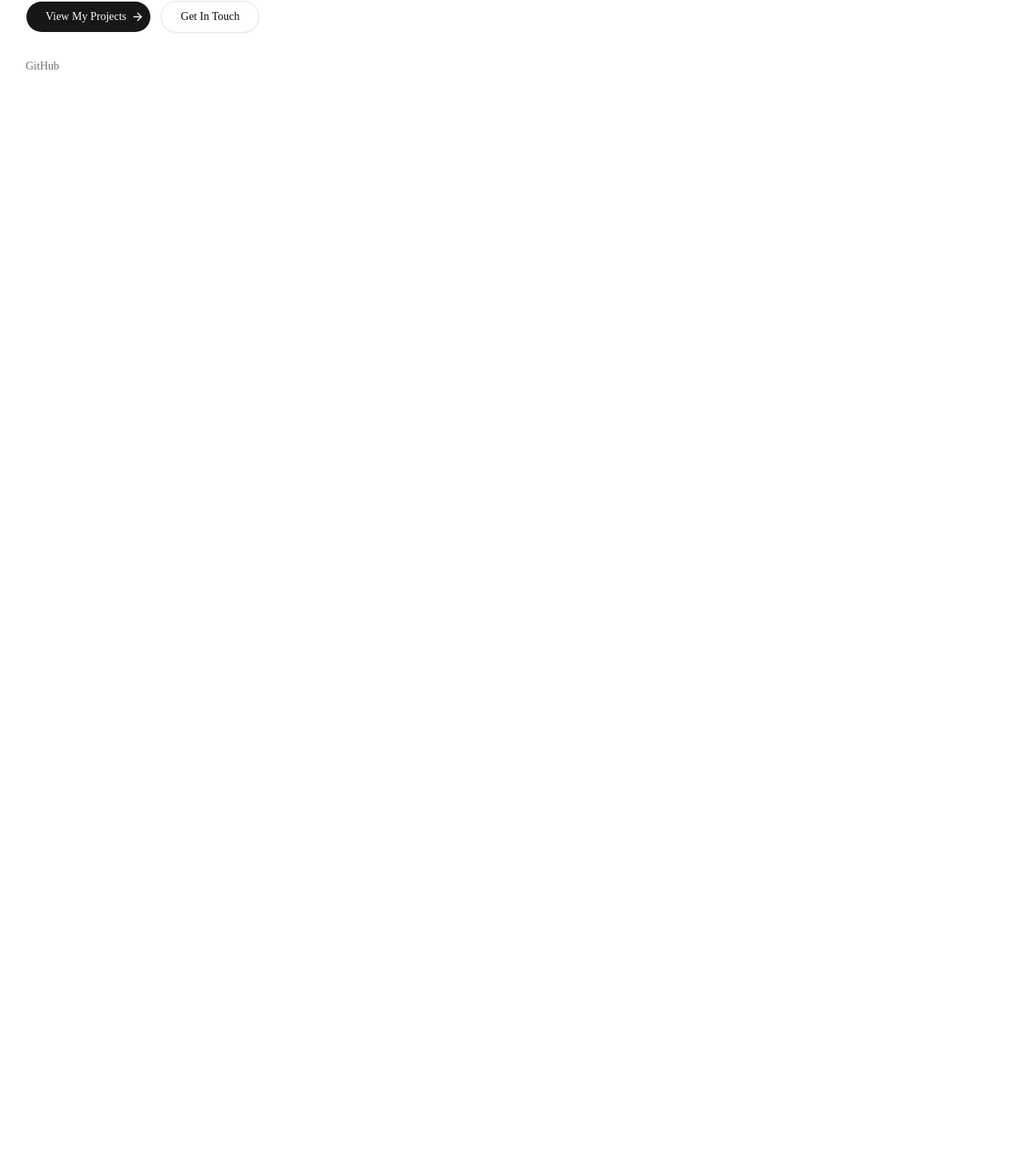
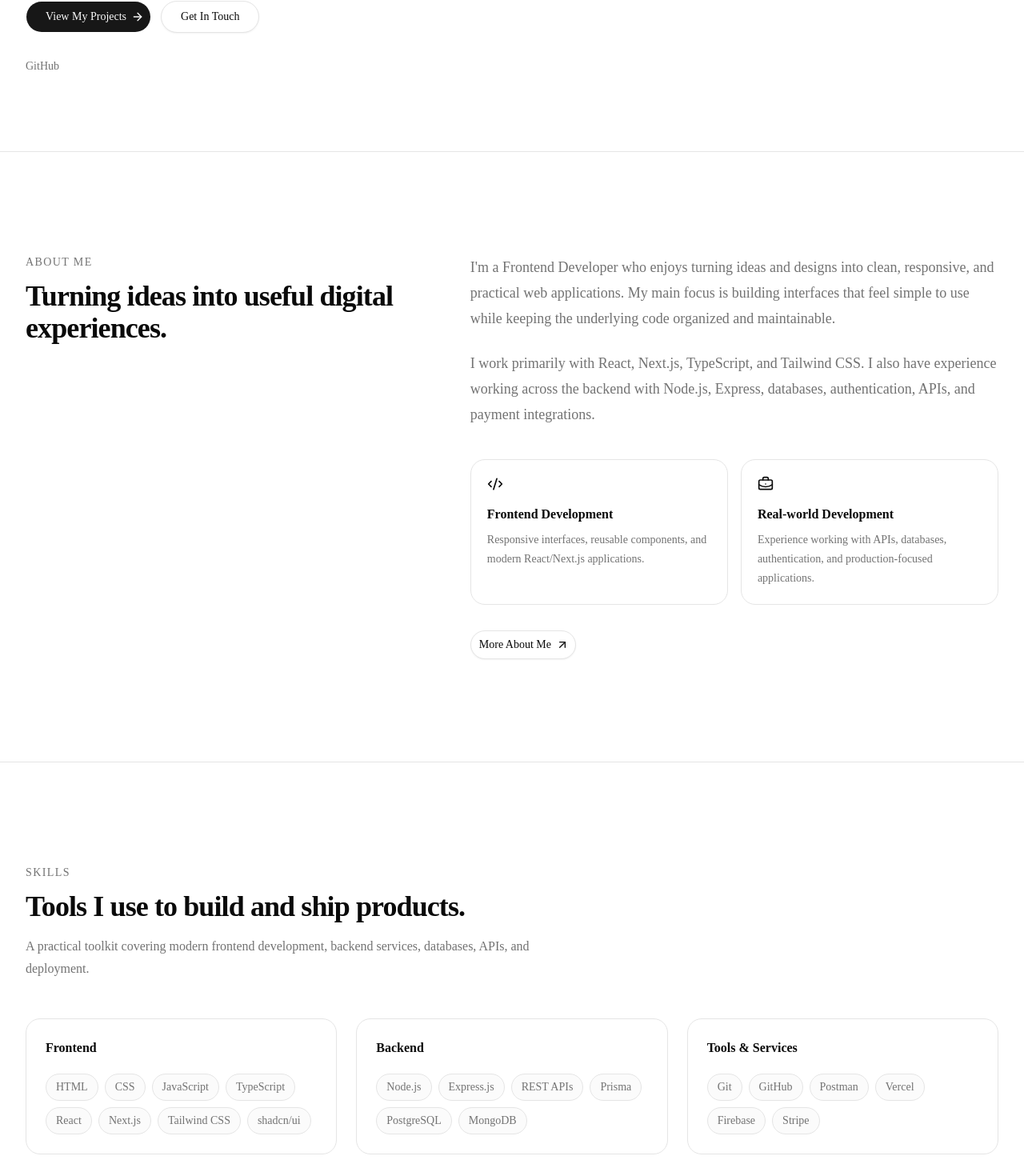
Before and after one commit to harunhira69/personal_portfolio, a Next.js app: page / in a window 1280 px wide. Shown: the part 612-2082 px from the top of the page at 80% size. Before the commit the page ends 801 px from the top, so only its background shows below. Built offline with nearby package versions, Linux system fonts and the light colour scheme.

Commit message:
feat: add about and skills sections

```diff
--- a/src/app/page.tsx
+++ b/src/app/page.tsx
@@ -1,5 +1,7 @@
 import { Navbar } from "@/components/layout/navbar";
+import { About } from "@/components/sections/about";
 import { Hero } from "@/components/sections/hero";
+import { Skills } from "@/components/sections/skills";
 
 export default function Home() {
   return (
@@ -8,6 +10,8 @@ export default function Home() {
 
       <main>
         <Hero />
+        <About />
+        <Skills />
       </main>
     </>
   );
--- /dev/null
+++ b/src/components/sections/about.tsx
@@ -0,0 +1,80 @@
+import Link from "next/link";
+import { ArrowUpRight, BriefcaseBusiness, Code2 } from "lucide-react";
+
+import { buttonVariants } from "@/components/ui/button";
+import { cn } from "@/lib/utils";
+
+export function About() {
+  return (
+    <section id="about" className="border-t py-24 sm:py-32">
+      <div className="mx-auto grid max-w-7xl gap-12 px-4 sm:px-6 lg:grid-cols-[1fr_1.3fr] lg:px-8">
+        <div>
+          <p className="text-sm font-medium uppercase tracking-widest text-muted-foreground">
+            About Me
+          </p>
+
+          <h2 className="mt-3 text-3xl font-bold tracking-tight sm:text-4xl">
+            Turning ideas into useful digital experiences.
+          </h2>
+        </div>
+
+        <div className="space-y-6">
+          <p className="text-base leading-8 text-muted-foreground sm:text-lg">
+            I&apos;m a Frontend Developer who enjoys turning ideas and designs
+            into clean, responsive, and practical web applications. My main
+            focus is building interfaces that feel simple to use while keeping
+            the underlying code organized and maintainable.
+          </p>
+
+          <p className="text-base leading-8 text-muted-foreground sm:text-lg">
+            I work primarily with React, Next.js, TypeScript, and Tailwind CSS.
+            I also have experience working across the backend with Node.js,
+            Express, databases, authentication, APIs, and payment
+            integrations.
+          </p>
+
+          <div className="grid gap-4 pt-4 sm:grid-cols-2">
+            <div className="rounded-2xl border p-5">
+              <Code2 className="size-5" />
+
+              <h3 className="mt-4 font-semibold">
+                Frontend Development
+              </h3>
+
+              <p className="mt-2 text-sm leading-6 text-muted-foreground">
+                Responsive interfaces, reusable components, and modern
+                React/Next.js applications.
+              </p>
+            </div>
+
+            <div className="rounded-2xl border p-5">
+              <BriefcaseBusiness className="size-5" />
+
+              <h3 className="mt-4 font-semibold">
+                Real-world Development
+              </h3>
+
+              <p className="mt-2 text-sm leading-6 text-muted-foreground">
+                Experience working with APIs, databases, authentication, and
+                production-focused applications.
+              </p>
+            </div>
+          </div>
+
+          <div className="pt-2">
+            <Link
+              href="/about"
+              className={cn(
+                buttonVariants({ variant: "outline" }),
+                "rounded-full",
+              )}
+            >
+              More About Me
+              <ArrowUpRight data-icon="inline-end" />
+            </Link>
+          </div>
+        </div>
+      </div>
+    </section>
+  );
+}
--- /dev/null
+++ b/src/components/sections/skills.tsx
@@ -0,0 +1,82 @@
+const skillGroups = [
+  {
+    title: "Frontend",
+    skills: [
+      "HTML",
+      "CSS",
+      "JavaScript",
+      "TypeScript",
+      "React",
+      "Next.js",
+      "Tailwind CSS",
+      "shadcn/ui",
+    ],
+  },
+  {
+    title: "Backend",
+    skills: [
+      "Node.js",
+      "Express.js",
+      "REST APIs",
+      "Prisma",
+      "PostgreSQL",
+      "MongoDB",
+    ],
+  },
+  {
+    title: "Tools & Services",
+    skills: [
+      "Git",
+      "GitHub",
+      "Postman",
+      "Vercel",
+      "Firebase",
+      "Stripe",
+    ],
+  },
+];
+
+export function Skills() {
+  return (
+    <section className="border-t py-24 sm:py-32">
+      <div className="mx-auto max-w-7xl px-4 sm:px-6 lg:px-8">
+        <div className="max-w-2xl">
+          <p className="text-sm font-medium uppercase tracking-widest text-muted-foreground">
+            Skills
+          </p>
+
+          <h2 className="mt-3 text-3xl font-bold tracking-tight sm:text-4xl">
+            Tools I use to build and ship products.
+          </h2>
+
+          <p className="mt-4 text-base leading-7 text-muted-foreground">
+            A practical toolkit covering modern frontend development, backend
+            services, databases, APIs, and deployment.
+          </p>
+        </div>
+
+        <div className="mt-12 grid gap-6 md:grid-cols-3">
+          {skillGroups.map((group) => (
+            <div
+              key={group.title}
+              className="rounded-2xl border p-6"
+            >
+              <h3 className="font-semibold">{group.title}</h3>
+
+              <div className="mt-5 flex flex-wrap gap-2">
+                {group.skills.map((skill) => (
+                  <span
+                    key={skill}
+                    className="rounded-full border bg-muted/40 px-3 py-1.5 text-sm text-muted-foreground"
+                  >
+                    {skill}
+                  </span>
+                ))}
+              </div>
+            </div>
+          ))}
+        </div>
+      </div>
+    </section>
+  );
+}
```
